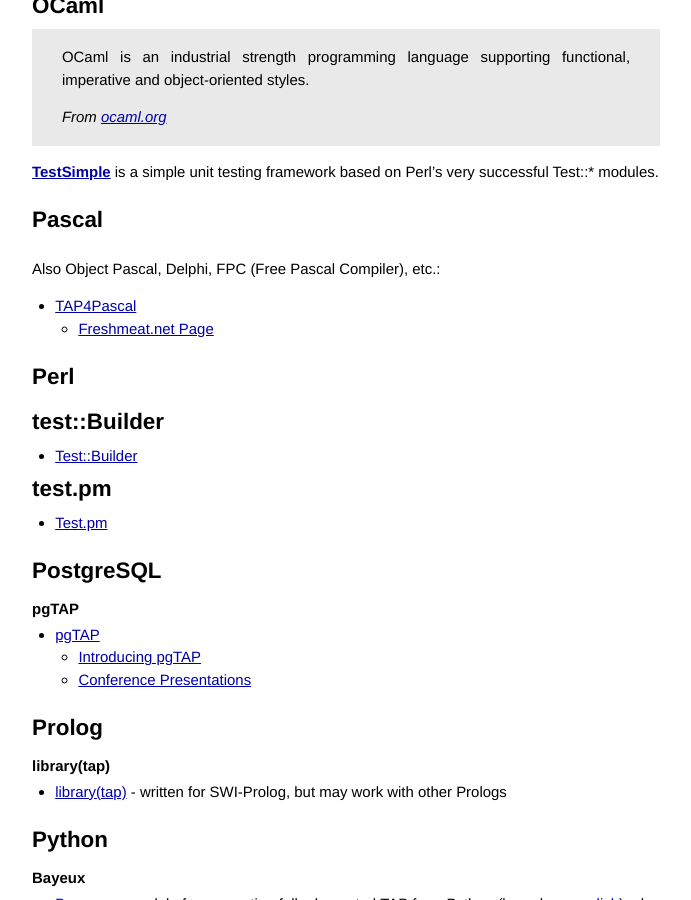
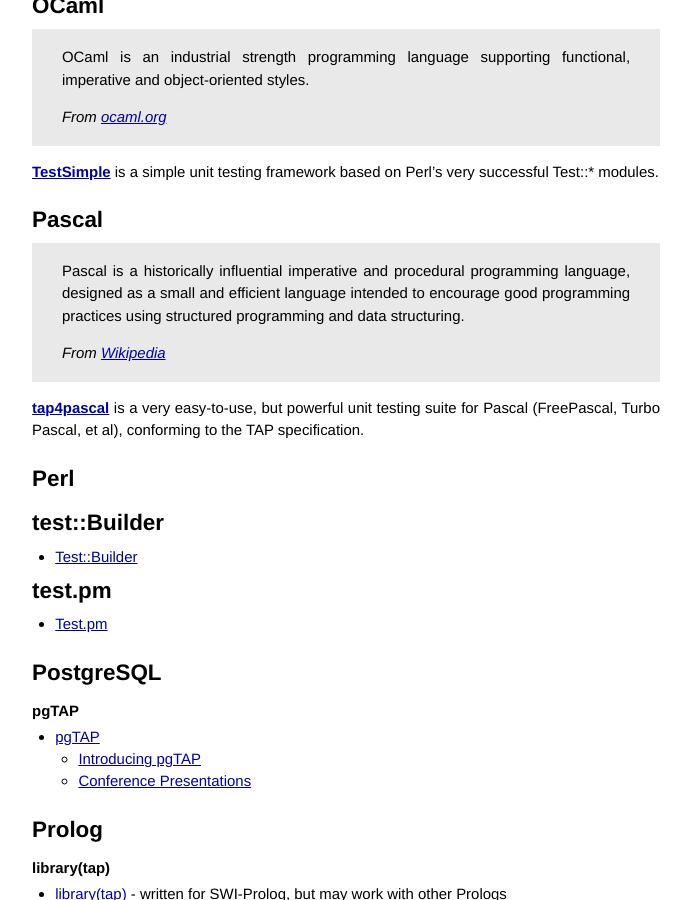
Before and after one commit to TestAnything/testanything.github.io, a Jekyll site: the page built from producers.md, in a window 1280 px wide and 900 px high, scrolled down 4737 px. Shown: the whole window, without its empty margins (294-985 px from the left). Built offline with Jekyll 4.4.1, drawn with Linux system fonts in a browser that asks for light colours; Markdown is read by kramdown in place of the engine named in the settings.

Commit message:
Update Pascal producers section.

```diff
--- a/producers.md
+++ b/producers.md
@@ -303,10 +303,16 @@
 <a id="pascal"></a>
 ## Pascal
 
-Also Object Pascal, Delphi, FPC (Free Pascal Compiler), etc.:
+> Pascal is a historically influential imperative and procedural
+> programming language, designed as a small and efficient language
+> intended to encourage good programming practices using structured
+> programming and data structuring.
+>
+> *From [Wikipedia](https://en.wikipedia.org/wiki/Pascal_%28programming_language%29)*
 
--    [TAP4Pascal](http://sourceforge.net/projects/tap4pascal/)
-     -    [Freshmeat.net Page](http://freshmeat.net/projects/tap4pascal)
+**[tap4pascal](http://sourceforge.net/projects/tap4pascal/)**
+is a very easy-to-use, but powerful unit testing suite for Pascal
+(FreePascal, Turbo Pascal, et al), conforming to the TAP specification.
 
 <a id="perl"></a>
 ## Perl
```
